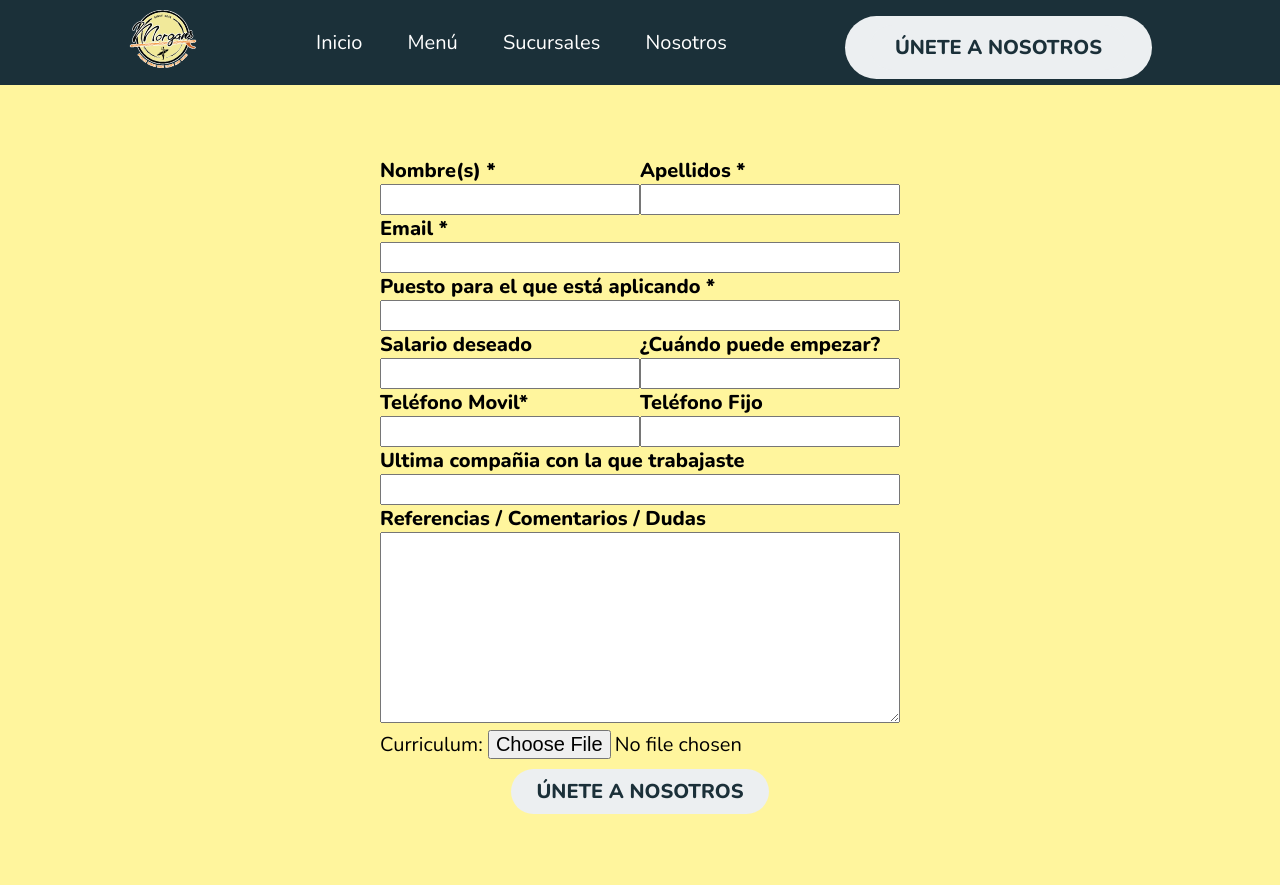
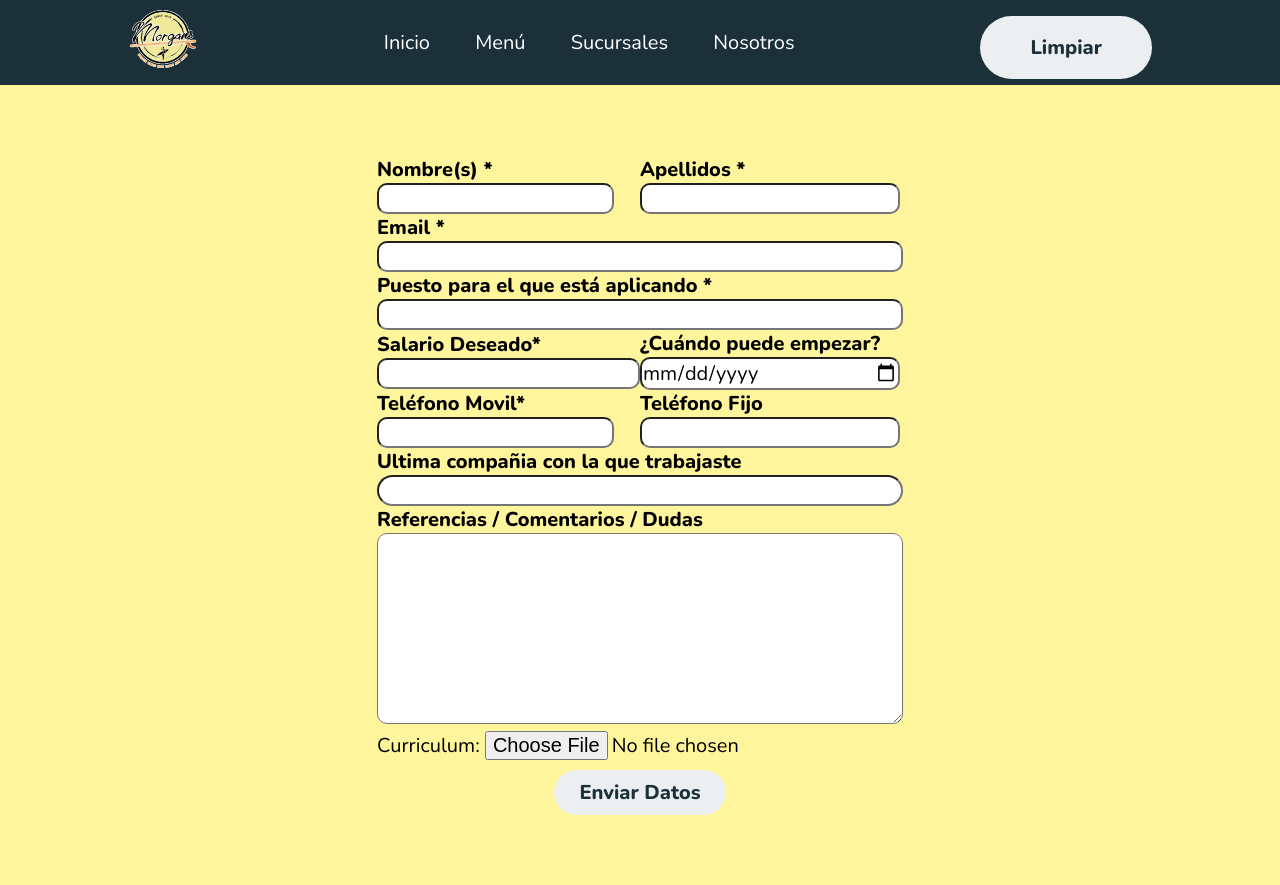
Before and after one commit to MeXinuX/morgans-las-puentes, a Django app: page /unete/ in a window 1280 px wide. Run offline with Django 4.2, Linux system fonts and the light colour scheme.

Commit message:
Modificando estilo de unete, Añadiendo fuentes a la carpeta fonts

```diff
--- a/static/css/sucursales_styles.css
+++ b/static/css/sucursales_styles.css
@@ -2,7 +2,7 @@
 
 @font-face {
     font-family: 'Rough_Battle';
-    src: url('{% static "Fonts/rough_battle" %}') format('truetype');
+    src: url('{%static "/Fonts/rough_battle" %}') format('truetype');
 }
 
 
@@ -136,6 +136,7 @@ h1{
 }
 
 section h2{
+    font-family: 'Rough_Battle', sans-serif;
     font-size: 40px;
     text-align: center;
     color: blue;
--- a/templates/unete.html
+++ b/templates/unete.html
@@ -23,7 +23,7 @@
                 <li><a href="{% url 'nosotros'%}">Nosotros</a></li>
             </ul>
         </nav>
-        <a class="btn" href="{% url 'unete' %}"><button>ÚNETE A NOSOTROS</button></a>
+        <a class="btn" href="{% url 'unete' %}"><button>Limpiar</button></a>
     </header>
 
 </header>
@@ -33,57 +33,71 @@
             <tr>
                 <td style="width: 50%">
                     <label for="nombres"><b>Nombre(s) *</b></label><br/>
-                    <input id="nombres" type="text" maxlength="50" style="width:100%;max-width: 260px"/>
+                    <input id="nombres" type="text" maxlength="50" style="width:90%;max-width: 260px;border-radius: 10px;"/>
                 </td>
                 <td style="width: 50%">
                     <label for="apellidos"><b>Apellidos *</b></label><br/>
-                    <input id="apellidos" type="text" maxlength="50" style="width:100%;max-width: 260px"/>
+                    <input id="apellidos" type="text" maxlength="50" style="width:100%;max-width: 260px;border-radius: 10px;"/>
                 </td>
             </tr>
             <tr>
                 <td colspan="2">
                     <label for="email"><b>Email *</b></label><br/>
-                    <input id="email" type="email" maxlength="100" style="width:100%;max-width: 535px"/>
+                    <input id="email" type="email" maxlength="100" style="width:100%;max-width: 535px;border-radius: 10px;"/>
                 </td>
             </tr>
 
             <tr>
                 <td colspan="2">
                     <label for="puesto"><b>Puesto para el que está aplicando *</b></label><br/>
-                    <input id="puesto" type="text" maxlength="100" style="width:100%;max-width: 535px"/>
+                    <input list="Puestos" type="text" maxlength="100" style="width:100%;max-width: 535px;border-radius: 10px;"/>
+                    <datalist id="Puestos">
+                        <option value="Cocinero">
+                        <option value="Ayudante De Cocina">
+                        <option value="Cajero">
+                        <option value="Mesero">
+                        <option value="Mantenimiento">
+                    </datalist>
                 </td>
             </tr>
             <tr>
                 <td>
-                    <label for="salario"><b>Salario deseado</b></label><br/>
-                    <input id="salario" type="text" maxlength="50" style="width:100%;max-width: 260px"/>
+                    <label for="Salario"><b>Salario Deseado*</b></label><br/>
+                    <input list="Salario" type="text" maxlength="100" style="width:100%;max-width: 535px;border-radius: 10px;"/>
+                    <datalist id="Salario">
+                        <option value="$ 6,000 - 8,000">
+                        <option value="$ 8,000 - 10,000">
+                        <option value="$ 10,000 - 12,000">
+                        <option value="$ 12,000 - 14,000">
+                        <option value="$ 14,000 - 16,000">
+                    </datalist>
                 </td>
                 <td>
                     <label for="disponibilidad"><b>¿Cuándo puede empezar?</b></label><br/>
-                    <input id="disponibilidad" type="text" maxlength="50" style="width:100%;max-width: 260px"/>
+                    <input type="date" maxlength="50" style="width:100%;max-width: 260px;border-radius: 10px;">
                 </td>
             </tr>
             <tr>
                 <td>
                     <label for="telefono_movil"><b>Teléfono Movil*</b></label><br/>
-                    <input id="telefono_movil" type="tel" maxlength="50" style="width:100%;max-width: 260px"/>
+                    <input id="telefono_movil" type="tel" maxlength="50" style="width:90%;max-width: 260px;border-radius: 10px;"/>
                 </td>
                 <td>
                     <label for="telefono_fijo"><b>Teléfono Fijo</b></label><br/>
-                    <input id="telefono_fijo" type="tel" maxlength="50" style="width:100%;max-width: 260px"/>
+                    <input id="telefono_fijo" type="tel" maxlength="50" style="width:100%;max-width: 260px;border-radius: 10px;"/>
                 </td>
             </tr>
 
             <tr>
                 <td colspan="2">
                     <label for="ultimo_trabajo"><b>Ultima compañia con la que trabajaste</b></label><br/>
-                    <input id="ultimo_trabajo" type="text" maxlength="100" style="width:100%;max-width: 535px"/>
+                    <input id="ultimo_trabajo" type="text" maxlength="100" style="width:100%;max-width: 535px;border-radius: 20px;"/>
                 </td>
             </tr>
             <tr>
                 <td colspan="2">
                     <label for="referencias"><b>Referencias / Comentarios / Dudas</b></label><br/>
-                    <textarea id="referencias" rows="7" cols="40" style="width:100%;max-width: 535px"></textarea>
+                    <textarea id="referencias" rows="7" cols="40" style="width:100%;max-width: 535px;border-radius: 10px;"></textarea>
                 </td>
             </tr>
             <tr>
@@ -94,7 +108,7 @@
             </tr>
             <tr>
                 <td colspan="2" style="text-align: center;">
-                    <button class="btn" type="submit">ÚNETE A NOSOTROS</button>
+                    <button class="btn" type="submit">Enviar Datos</button>
                 </td>
             </tr>
         </table>
```
Also changed, not shown: static/css/rough_battle/Rough Battle.ttf (renamed from static/Fonts/rough_battle/Rough Battle.ttf), 1 other file.
